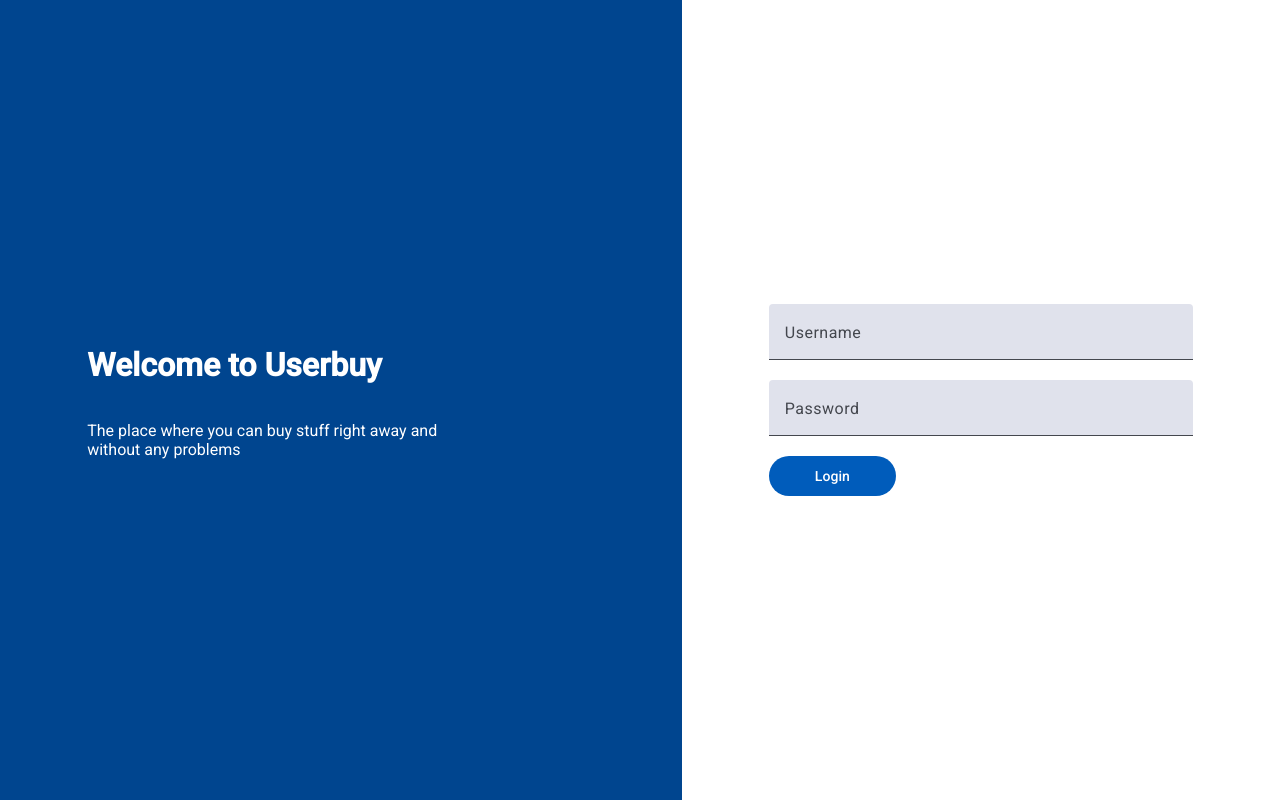
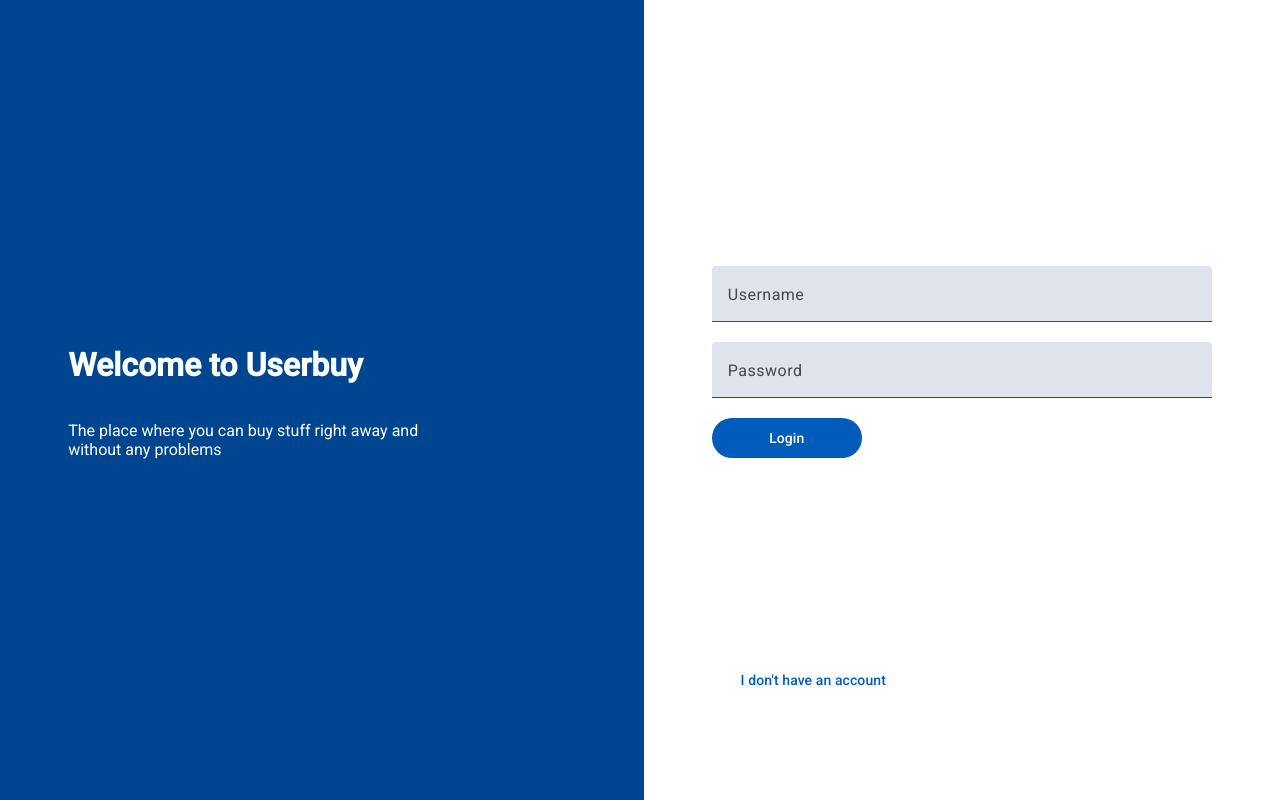
Before and after one commit to pedrochatelain/frontend_userbuy, an Angular app: page /login in a window 1280 px wide. Built offline with nearby package versions, Linux system fonts and the light colour scheme.

Commit message:
add create account to login page

```diff
--- a/src/app/login/login.component.css
+++ b/src/app/login/login.component.css
@@ -24,3 +24,28 @@
   justify-content: center;
   align-content: center;
 }
+
+app-login-form, app-create-account-form {
+  grid-column-start: 1;
+  grid-row-start: 1;
+}
+
+.hidden {
+  opacity: 0;
+  pointer-events: none;
+  transition: opacity 0.5s ease-out;
+}
+
+app-login-form,
+app-create-account-form {
+  opacity: 1;
+  pointer-events: auto;
+  transition: opacity 1s ease-in-out;
+}
+
+.btn-toggle {
+  position: absolute;
+  bottom: 0;
+  margin-bottom: 100px;
+  margin-left: 85px;
+}
--- a/src/app/login/login.component.html
+++ b/src/app/login/login.component.html
@@ -4,7 +4,12 @@
     <p>The place where you can buy stuff right away and without any problems</p>
   </div>
   <div class="right-content">
-      <app-login-form></app-login-form>
+    <app-login-form [class.hidden]="!showLoginForm"></app-login-form>
+    <app-create-account-form [class.hidden]="showLoginForm"></app-create-account-form>
+    @if (showLoginForm) {
+      <button class="btn-toggle" mat-button (click)="toggleForms()">I don't have an account</button>
+    } @else {
+      <button class="btn-toggle" mat-button (click)="toggleForms()">Go back to Login</button>
+    }
   </div>
-
 </div>
--- a/src/app/login/login.component.ts
+++ b/src/app/login/login.component.ts
@@ -1,5 +1,7 @@
 import { Component } from '@angular/core';
 import { LoginFormComponent } from '../login-form/login-form.component';
+import { CreateAccountFormComponent } from '../create-account-form/create-account-form.component';
+import { MatButtonModule } from '@angular/material/button';
 
 /**
  * @title Basic Inputs
@@ -8,8 +10,13 @@ import { LoginFormComponent } from '../login-form/login-form.component';
   selector: 'app-login',
   styleUrl: 'login.component.css',
   templateUrl: 'login.component.html',
-  imports: [LoginFormComponent],
+  imports: [LoginFormComponent, CreateAccountFormComponent, MatButtonModule],
 })
 export class LoginComponent {
+  showLoginForm = true;
+  toggle_forms_text = "I don't have an account"
 
+  toggleForms() {
+    this.showLoginForm = !this.showLoginForm;
+  }
 }
```
Lines whose indentation alone changed are shown as unchanged.
